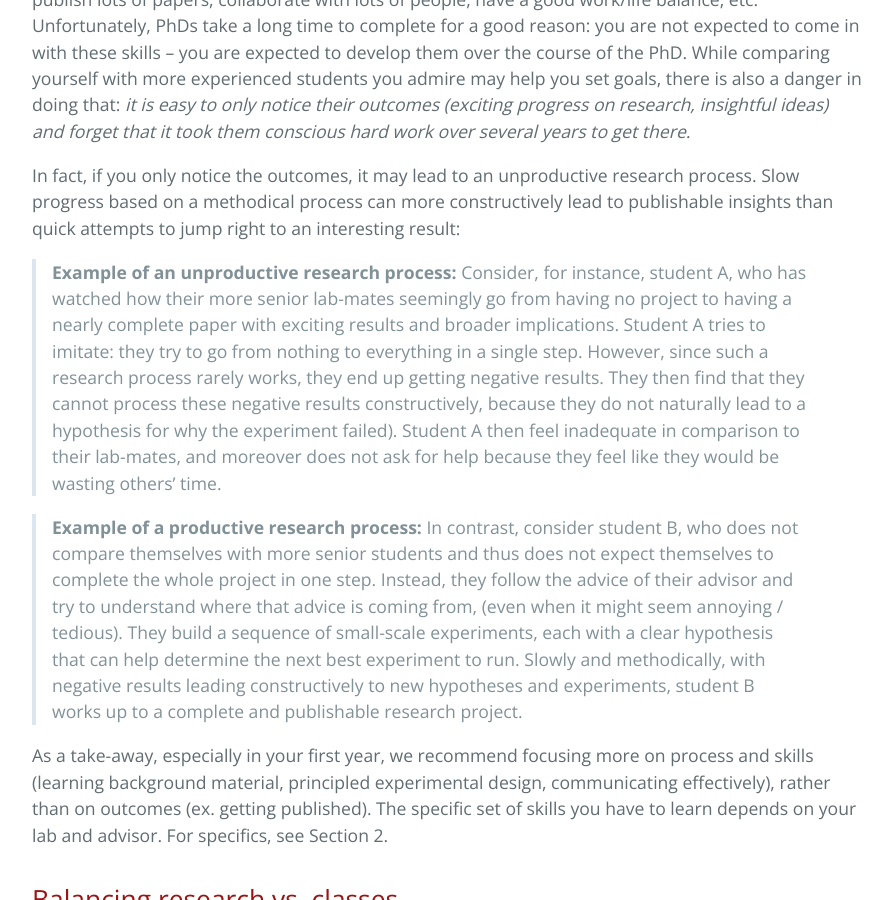
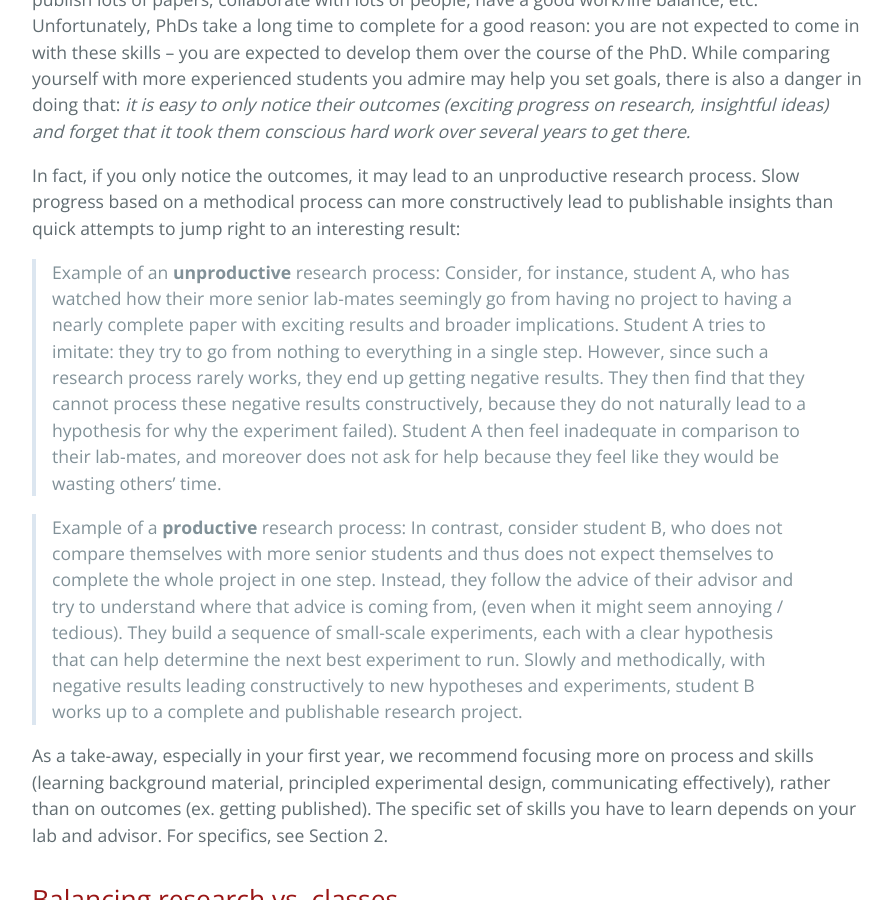
Before and after one commit to yanivyacoby/a-guide-to-your-phd, a Jekyll site: the page built from guide.md, in a window 1280 px wide and 900 px high, scrolled down 2376 px. Shown: the whole window, without its empty margins (192-1084 px from the left). Built offline with Jekyll 4.4.1, drawn with Linux system fonts in a browser that asks for light colours.

```diff
--- a/guide.md
+++ b/guide.md
@@ -82,13 +82,15 @@ In fact, if you only notice the outcomes, it may lead to an unproductive researc
 Slow progress based on a methodical process can more constructively lead to
 publishable insights than quick attempts to jump right to an interesting result:
 
-> **Example of an unproductive research process:** Consider, for instance, student A, who has watched how their more senior lab-mates seemingly go from having no
+> Example of an **unproductive** research process:
+Consider, for instance, student A, who has watched how their more senior lab-mates seemingly go from having no
 project to having a nearly complete paper with exciting results and broader implications.
 Student A tries to imitate: they try to go from nothing to everything in a single step.
 However, since such a research process rarely works, they end up getting negative results.
 They then find that they cannot process these negative results constructively, because they do not naturally lead to a hypothesis for why the experiment failed). Student A then feel inadequate in comparison to their lab-mates, and moreover does not ask for help because they feel like they would be wasting others' time.
 
-> **Example of a productive research process:** In contrast, consider student B, who does not compare themselves with more senior students and thus
+> Example of a **productive** research process:
+In contrast, consider student B, who does not compare themselves with more senior students and thus
 does not expect themselves to complete the whole project in one step.
 Instead, they follow the advice of their advisor and try to understand where that advice is coming from, (even when it might seem annoying / tedious).
 They build a sequence of small-scale experiments,
```
